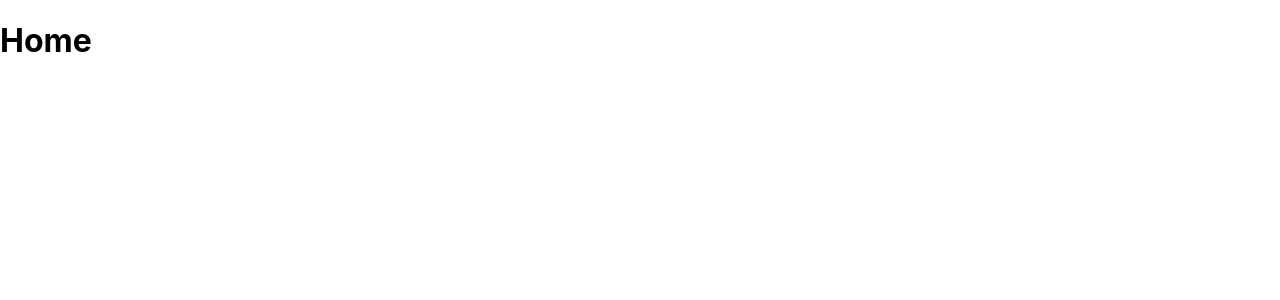
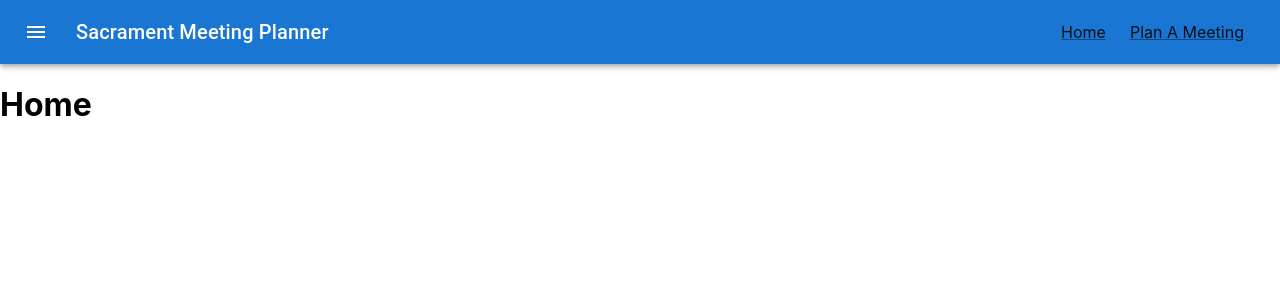
Before and after one commit to cswitzer/SacramentMeetingPlanner, a React (Create React App) app: page / in a window 1280 px wide. Shown: the top 300 px of the page. Built offline with nearby package versions, Linux system fonts and the light colour scheme.

Commit message:
added routing

```diff
--- a/src/App.js
+++ b/src/App.js
@@ -1,14 +1,17 @@
 import React from "react"
 import { BrowserRouter as Router, Routes, Route } from "react-router-dom"
 import Button from "@mui/material/Button"
+
 import Home from "./pages/Home"
 import SacramentPlan from "./pages/SacramentPlan"
+import Navbar from "./components/Navbar"
 import "./App.css"
 
 function App() {
   return (
     <>
       <Router>
+        <Navbar />
         <Routes>
           <Route path='/' element={<Home />} />
           <Route path='/sacrament-plan' element={<SacramentPlan />} />
--- /dev/null
+++ b/src/components/Navbar.jsx
@@ -0,0 +1,52 @@
+import React from "react"
+import AppBar from "@mui/material/AppBar"
+import Box from "@mui/material/Box"
+import Toolbar from "@mui/material/Toolbar"
+import Typography from "@mui/material/Typography"
+import { Link } from "@mui/material"
+import { Link as RouterLink } from "react-router-dom"
+import Button from "@mui/material/Button"
+import IconButton from "@mui/material/IconButton"
+import MenuIcon from "@mui/icons-material/Menu"
+
+const Navbar = () => {
+  return (
+    <Box sx={{ flexGrow: 1 }}>
+      <AppBar position='static'>
+        {/* Toolbar sets flex positioning to row */}
+        <Toolbar>
+          <IconButton
+            size='large'
+            edge='start'
+            color='inherit'
+            aria-label='menu'
+            sx={{ mr: 2 }}
+          >
+            <MenuIcon />
+          </IconButton>
+          <Typography variant='h6' component='div' sx={{ mr: 2, flexGrow: 1 }}>
+            Sacrament Meeting Planner
+          </Typography>
+          <Link
+            component={RouterLink}
+            to='/'
+            color='text.primary'
+            sx={{ my: 1, mx: 1.5 }}
+          >
+            Home
+          </Link>
+          <Link
+            component={RouterLink}
+            to='/sacrament-plan'
+            color='text.primary'
+            sx={{ my: 1, mx: 1.5 }}
+          >
+            Plan A Meeting
+          </Link>
+        </Toolbar>
+      </AppBar>
+    </Box>
+  )
+}
+
+export default Navbar
```
Also changed, not shown: src/pages/Home.jsx (renamed from src/pages/Home.js), src/pages/SacramentPlan.jsx (renamed from src/pages/SacramentPlan.js).
